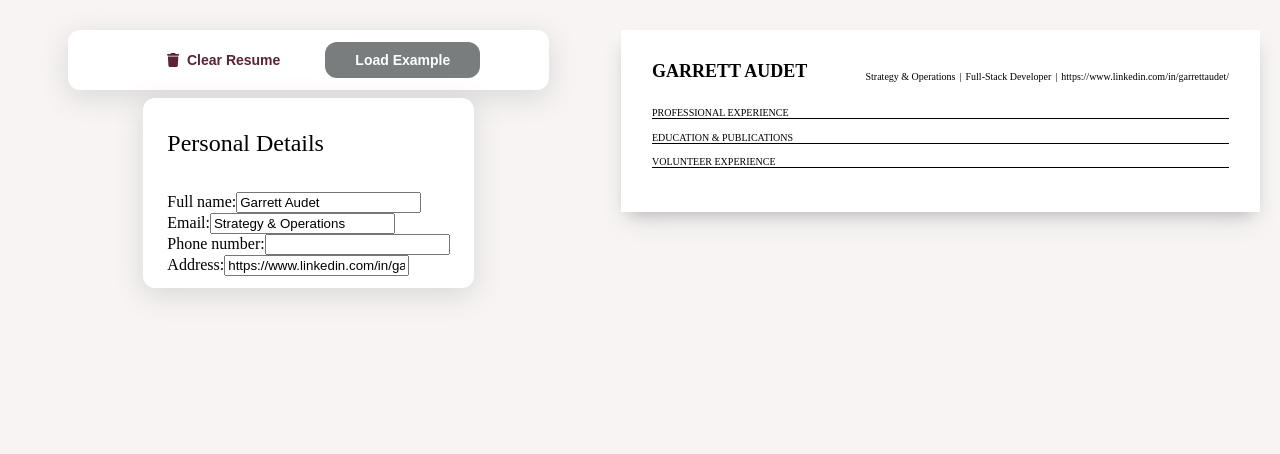
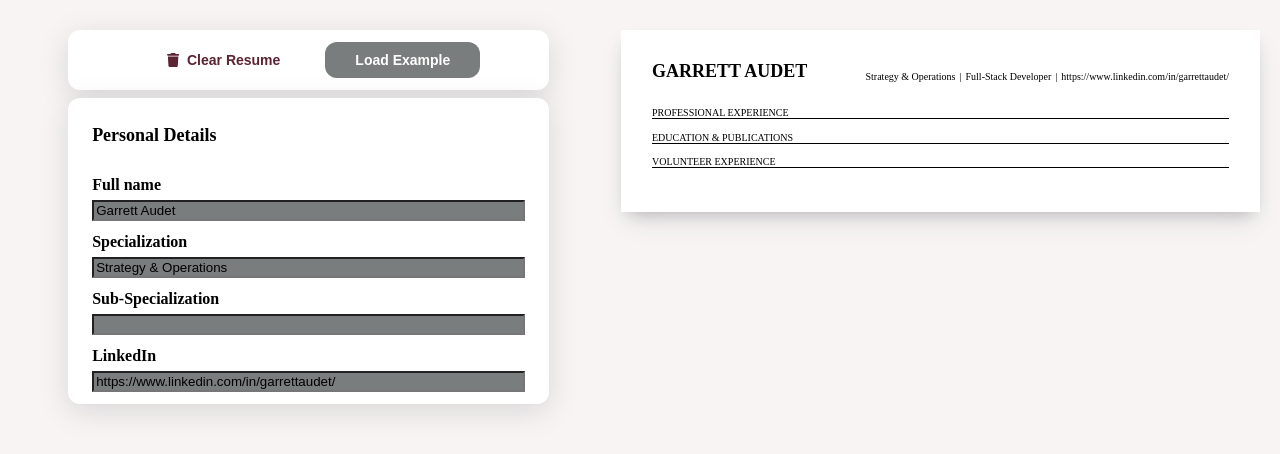
Before and after one commit to GarrettAudet/CV-Generator, a React (Create React App) app: page / in a window 1280 px wide. Shown: the top 454 px of the page. Built offline with nearby package versions, Linux system fonts and the light colour scheme.

Commit message:
Updated styling for Peated personal details styling

```diff
--- a/src/components/LeftSide/PersonalDetails/PersonalDetails.css
+++ b/src/components/LeftSide/PersonalDetails/PersonalDetails.css
@@ -1,9 +1,32 @@
 .personalDetails {
     display: flex;
     flex-direction: column;
+    width: 75%;
     background-color: #fff;
     box-shadow: 0 7px 29px 0 hsla(240, 5%, 41%, .2);
     border-radius: 12px;
     gap: 15px;
     padding: 12px 24px;
 }
+
+.title {
+    font-size: 18px;
+    font-weight: bold;
+}
+
+.personalInput {
+    display: flex;
+    flex-direction: column;
+    gap: 12px;
+}
+
+.detailItem {
+    display: flex;
+    flex-direction: column;
+    font-weight: bold;
+    gap: 6px;
+}
+
+div input {
+    background-color: #7A7D7D
+}
--- a/src/components/LeftSide/PersonalDetails/PersonalDetails.js
+++ b/src/components/LeftSide/PersonalDetails/PersonalDetails.js
@@ -22,10 +22,10 @@ export default function PersonalDetails() {
 
     return (
         <div className="personalDetails">
-            <h2>Personal Details</h2>
-            <form>
+            <h2 className='title'>Personal Details</h2>
+            <form className='personalInput'>
                 <div className="detailItem">
-                    <label>Full name:</label>
+                    <label>Full name</label>
                     <input
                         type="text"
                         name="fullName"
@@ -33,7 +33,7 @@ export default function PersonalDetails() {
                         onChange={handleChange} />
                 </div>
                 <div className="detailItem">
-                    <label>Email:</label>
+                    <label>Specialization</label>
                     <input
                         type="text"
                         name="specialization"
@@ -41,7 +41,7 @@ export default function PersonalDetails() {
                         onChange={handleChange} />
                 </div>
                 <div className="detailItem">
-                    <label>Phone number:</label>
+                    <label>Sub-Specialization</label>
                     <input
                         type="text"
                         name="subSpecialization"
@@ -49,7 +49,7 @@ export default function PersonalDetails() {
                         onChange={handleChange} />
                 </div>
                 <div className="detailItem">
-                    <label>Address:</label>
+                    <label>LinkedIn</label>
                     <input
                         type="text"
                         name="address"
```
